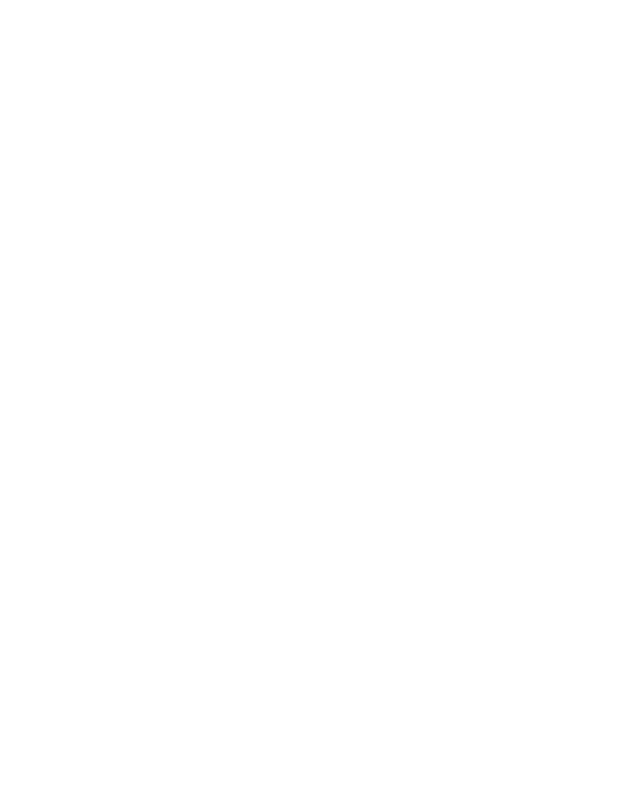
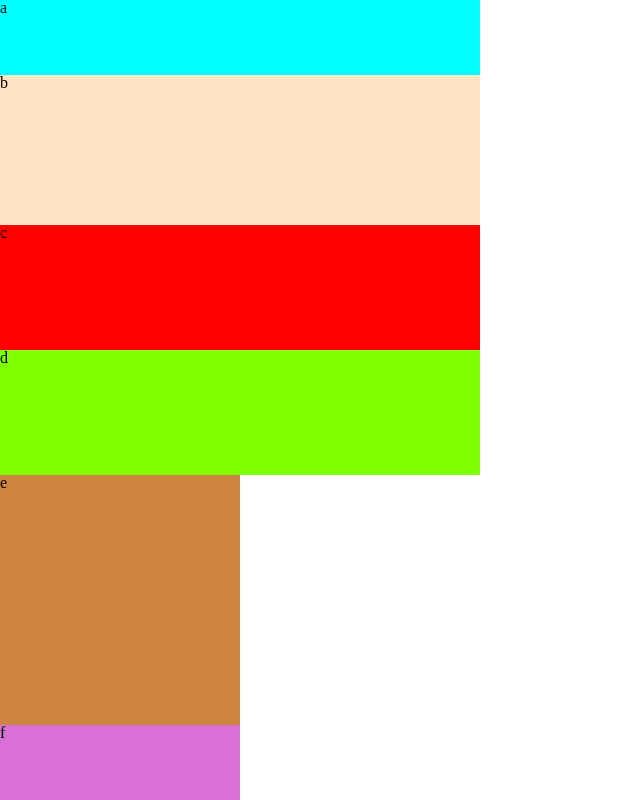
Before and after one commit to looseyjs/SMACSS, a plain HTML site: page index.html in a window 1280 px wide. Shown: the top 800 px of the page, without its empty margins (0-640 px from the left). Drawn offline with Linux system fonts and the light colour scheme.

Commit message:
add color boxes

```diff
--- a/css/layout.css
+++ b/css/layout.css
@@ -0,0 +1,3 @@
+body {
+  width: auto 480px;
+}
--- a/css/module.css
+++ b/css/module.css
@@ -0,0 +1,52 @@
+/* @media only screen and (min-device-width: 480px) and (max-device-width: 767px) { */
+  #a, #b, #c, #d, #i {
+    width: 480px;
+  }
+
+  #a {
+    height: 75px;
+    background-color: aqua;
+  }
+
+  #b {
+    height: 150px;
+    background-color: bisque;
+  }
+
+  #c, #d {
+    height: 125px;
+  }
+
+  #c {
+    background-color: red;
+  }
+
+  #d {
+    background-color: chartreuse;
+  }
+
+  #i {
+    height: 80px;
+    background-color: gold;
+  }
+
+  #e, #f, #g, #h {
+    width: 240px;
+    height: 250px;
+  }
+
+  #e {
+    background-color: peru;
+  }
+
+  #f {
+    background-color: orchid
+  }
+
+  #g {
+    background-color: olivedrab
+  }
+
+  #h {
+    background-color:mediumaquamarine;
+  }
--- a/css/reset.css
+++ b/css/reset.css
@@ -1 +1,48 @@
-https://github.com/bomibear/lab-01.git
+/* http://meyerweb.com/eric/tools/css/reset/
+   v2.0 | 20110126
+   License: none (public domain)
+*/
+
+html, body, div, span, applet, object, iframe,
+h1, h2, h3, h4, h5, h6, p, blockquote, pre,
+a, abbr, acronym, address, big, cite, code,
+del, dfn, em, img, ins, kbd, q, s, samp,
+small, strike, strong, sub, sup, tt, var,
+b, u, i, center,
+dl, dt, dd, ol, ul, li,
+fieldset, form, label, legend,
+table, caption, tbody, tfoot, thead, tr, th, td,
+article, aside, canvas, details, embed,
+figure, figcaption, footer, header, hgroup,
+menu, nav, output, ruby, section, summary,
+time, mark, audio, video {
+	margin: 0;
+	padding: 0;
+	border: 0;
+	font-size: 100%;
+	font: inherit;
+	vertical-align: baseline;
+}
+/* HTML5 display-role reset for older browsers */
+article, aside, details, figcaption, figure,
+footer, header, hgroup, menu, nav, section {
+	display: block;
+}
+body {
+	line-height: 1;
+}
+ol, ul {
+	list-style: none;
+}
+blockquote, q {
+	quotes: none;
+}
+blockquote:before, blockquote:after,
+q:before, q:after {
+	content: '';
+	content: none;
+}
+table {
+	border-collapse: collapse;
+	border-spacing: 0;
+}
--- a/index.html
+++ b/index.html
@@ -7,5 +7,14 @@
   </head>
 
   <body>
+    <div id="a">a</div>
+    <div id="b">b</div>
+    <div id="c">c</div>
+    <div id="d">d</div>
+    <div id="e">e</div>
+    <div id="f">f</div>
+    <div id="g">g</div>
+    <div id="h">h</div>
+    <div id="i">i</div>
   </body>
 </html>
```
